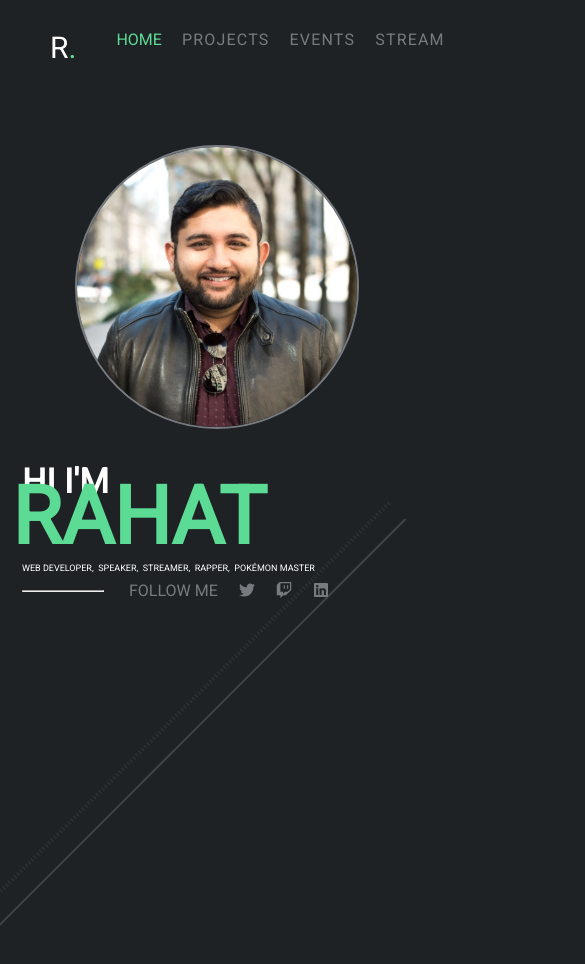
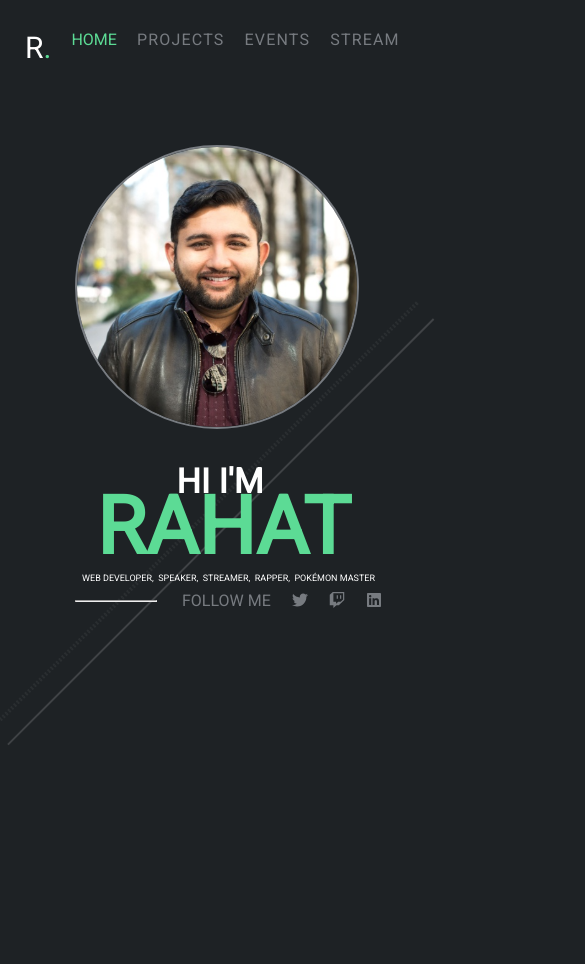
Before and after one commit to Rahat-ch/revised_portfolio, a Gatsby site: page / in a window 390 px wide. Shown: the top 964 px of the page, 585 px wide, since content can reach past the window. Built offline with nearby package versions, Linux system fonts and the light colour scheme; Gatsby itself is replaced by a stand-in of ours.

Commit message:
-banner responsive accross tablet and mid to large screen mobile

```diff
--- a/src/components/background/index.module.css
+++ b/src/components/background/index.module.css
@@ -24,3 +24,10 @@
   opacity: 0.15;
   margin-bottom: 500px;
 }
+
+@media (max-width: 425px) {
+  .backgroundWrapper {
+    top: -100px;
+    left: 175px;
+  }
+}
--- a/src/components/hero/heroContent.module.css
+++ b/src/components/hero/heroContent.module.css
@@ -30,9 +30,13 @@
 @media (max-width: 425px) {
   .contentWrapper {
     margin-top: 0;
+    text-align: center;
+    margin-left: 75px;
   }
   .contentLine1 {
     font-size: 34px;
+    margin-bottom: 10px;
+    margin-right: 17px;
   }
   .contentLine2 {
     font-size: 80px;
--- a/src/components/navbar/index.module.css
+++ b/src/components/navbar/index.module.css
@@ -66,10 +66,11 @@
   }
 
   .logo {
-    padding-left: 50px;
+    padding-left: 25px;
   }
 
   .navWrapper {
     padding-right: 15px;
+    padding-left: 20px;
   }
 }
```
